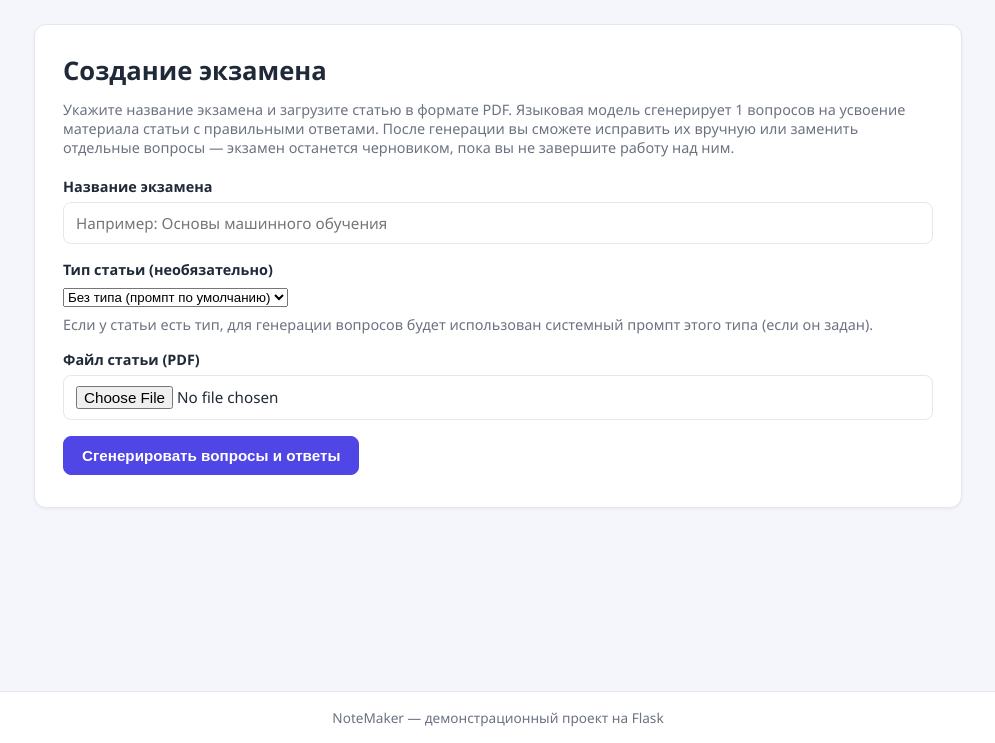
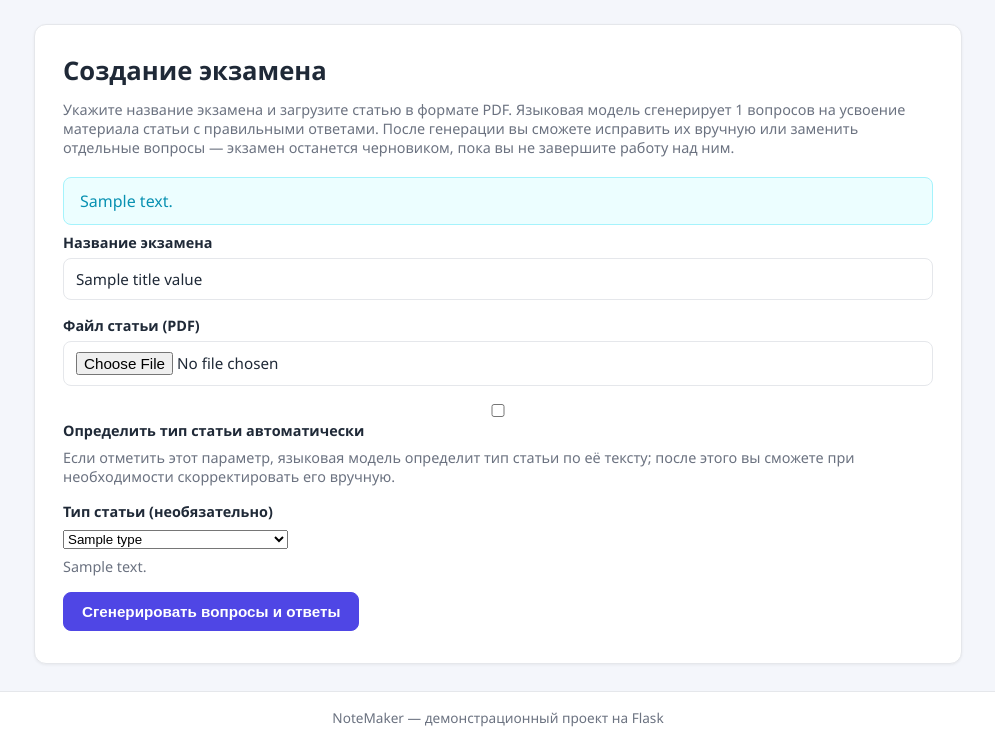
Before and after one commit to alexitkes/notemaker, a Flask app: template templates/exam_create.html in a window 1280 px wide. Shown: the part 57-800 px from the top of the page, without its empty margins (142-1137 px from the left). Run offline with Flask 3, Linux system fonts and the light colour scheme; tables that the repository leaves empty hold one stand-in row (values such as "Sample post"); the template is opened without the code that fills it: values that come from a table or form of the project are taken from there, most other values are stand-ins (such as "Sample title", 1, 10 or a date in 2020); parts of the project's set-up code (start-up, migrations or seed data) failed here and were passed over.

Commit message:
При загрузке в систему новой статьи можно автоопределять ее тип

```diff
--- a/app.py
+++ b/app.py
@@ -37,6 +37,7 @@ from llm_service import (
     EXAM_QUESTION_COUNT,
     LLMConfigError,
     LLMRequestError,
+    detect_article_type,
     generate_exam_questions,
     grade_exam_answers,
     summarize_article,
@@ -197,6 +198,48 @@ def _get_article_types():
     return ArticleType.query.order_by(ArticleType.name).all()
 
 
+def _detect_article_type_by_llm(article_text: str) -> tuple[ArticleType | None, str]:
+    """Автоматически определяет тип статьи с помощью языковой модели.
+
+    Статья передаётся в модель вместе со списком названий и описаний
+    предусмотренных типов; модель отвечает названием наиболее подходящего
+    типа или пустым значением (тогда тип не присваивается).
+
+    Возвращает (тип_или_None, сообщение_для_пользователя).
+    При ошибке обращения к модели выбрасывает LLMConfigError/LLMRequestError.
+    """
+    article_types = _get_article_types()
+    if not article_types:
+        return None, (
+            "Автоопределение типа недоступно: в системе ещё не создано "
+            "ни одного типа статей."
+        )
+
+    detected_name = detect_article_type(
+        article_text,
+        [(item.name, item.description) for item in article_types],
+    )
+
+    if not detected_name:
+        return None, (
+            "Модель не отнесла статью ни к одному из типов — тип не "
+            "присвоен. При необходимости выберите тип вручную."
+        )
+
+    for item in article_types:
+        if item.name == detected_name:
+            return item, (
+                f"Модель определила тип статьи: «{item.name}». "
+                "При необходимости скорректируйте его вручную."
+            )
+
+    # Ответ модели не совпал ни с одним названием типа
+    return None, (
+        "Модель не смогла однозначно определить тип статьи — тип не "
+        "присвоен. При необходимости выберите тип вручную."
+    )
+
+
 # --- Экзамены по статьям -----------------------------------------------------
 
 
@@ -264,38 +307,80 @@ def exam_create():
         )
         return redirect(url_for("exams"))
 
+    article_text = ""
+    article_type = None
+    detection_message = None
+
     if request.method == "POST":
         title = request.form.get("title", "").strip()
         uploaded = request.files.get("article")
+        # Текст статьи, перенесённый из предыдущего шага формы: после
+        # автоопределения типа повторно загружать файл не требуется
+        hidden_text = request.form.get("article_text", "").strip()
+        # Признак того, что автоопределение типа уже выполнено
+        auto_detected = request.form.get("auto_detected") == "1"
         errors = []
 
         if not title:
             errors.append("Укажите название экзамена.")
-        if uploaded is None or not uploaded.filename:
+
+        if uploaded is not None and uploaded.filename:
+            if not uploaded.filename.lower().endswith(".pdf"):
+                errors.append("Допускаются только файлы в формате PDF.")
+            else:
+                raw = uploaded.read()
+                if not raw:
+                    errors.append("Файл пустой.")
+                else:
+                    try:
+                        article_text = extract_pdf_text(raw)
+                    except Exception as exc:
+                        errors.append(
+                            f"Не удалось извлечь текст из PDF: {exc}"
+                        )
+                # Загружен новый файл — автоопределение выполняем заново
+                auto_detected = False
+        elif hidden_text:
+            article_text = hidden_text
+        else:
             errors.append("Выберите PDF-файл со статьёй.")
-        elif not uploaded.filename.lower().endswith(".pdf"):
-            errors.append("Допускаются только файлы в формате PDF.")
+
+        if not errors and not article_text.strip():
+            errors.append(
+                "Не удалось извлечь текст из PDF. Возможно, "
+                "это скан-копия без текстового слоя."
+            )
 
         # Тип статьи необязателен: определяет переопределённые промпты
         article_type, type_error = _parse_article_type_from_form()
         if type_error:
             errors.append(type_error)
 
-        article_text = ""
-        if not errors:
-            raw = uploaded.read()
-            if not raw:
-                errors.append("Файл пустой.")
+        if not errors and request.form.get("detect_type") and not auto_detected:
+            # Пользователь запросил автоопределение типа статьи:
+            # определяем тип моделью и снова показываем форму, давая
+            # возможность при необходимости скорректировать тип вручную.
+            # Вопросы на этом шаге не генерируются.
+            try:
+                article_type, detection_message = (
+                    _detect_article_type_by_llm(article_text)
+                )
+            except LLMConfigError as exc:
+                errors.append(str(exc))
+            except LLMRequestError as exc:
+                errors.append(f"Ошибка обращения к языковой модели: {exc}")
+            except Exception as exc:
+                errors.append(f"Ошибка при обращении к языковой модели: {exc}")
             else:
-                try:
-                    article_text = extract_pdf_text(raw)
-                except Exception as exc:
-                    errors.append(f"Не удалось извлечь текст из PDF: {exc}")
-
-            if not errors and not article_text.strip():
-                errors.append(
-                    "Не удалось извлечь текст из PDF. Возможно, "
-                    "это скан-копия без текстового слоя."
+                return render_template(
+                    "exam_create.html",
+                    question_count=EXAM_QUESTION_COUNT,
+                    article_types=_get_article_types(),
+                    title_value=title,
+                    article_text_hidden=article_text,
+                    auto_detected=True,
+                    detection_message=detection_message,
+                    selected_type=article_type,
                 )
 
         pairs = []
@@ -346,6 +431,13 @@ def exam_create():
         "exam_create.html",
         question_count=EXAM_QUESTION_COUNT,
         article_types=_get_article_types(),
+        title_value=(
+            request.form.get("title", "") if request.method == "POST" else ""
+        ),
+        article_text_hidden=article_text,
+        auto_detected=False,
+        detection_message=detection_message,
+        selected_type=article_type,
     )
 
 
@@ -803,18 +895,20 @@ def summary():
     result = None
     truncated = False
     article_type = None
+    article_text = ""
+    detection_message = None
 
     if request.method == "POST":
         uploaded = request.files.get("article")
-        if uploaded is None or not uploaded.filename:
-            error = "Выберите PDF-файл со статьёй."
-        elif not uploaded.filename.lower().endswith(".pdf"):
-            error = "Допускаются только файлы в формате PDF."
-        else:
-            # Тип статьи необязателен: определяет промпт краткого содержания
-            article_type, type_error = _parse_article_type_from_form()
-            if type_error:
-                error = type_error
+        # Текст статьи, перенесённый из предыдущего шага формы: после
+        # автоопределения типа повторно загружать файл не требуется
+        hidden_text = request.form.get("article_text", "").strip()
+        # Признак того, что автоопределение типа уже выполнено
+        auto_detected = request.form.get("auto_detected") == "1"
+
+        if uploaded is not None and uploaded.filename:
+            if not uploaded.filename.lower().endswith(".pdf"):
+                error = "Допускаются только файлы в формате PDF."
             else:
                 raw = uploaded.read()
                 if not raw:
@@ -825,28 +919,79 @@ def summary():
                     except Exception as exc:
                         article_text = ""
                         error = f"Не удалось извлечь текст из PDF: {exc}"
+                # Загружен новый файл — автоопределение выполняем заново
+                auto_detected = False
+        elif hidden_text:
+            article_text = hidden_text
+        else:
+            error = "Выберите PDF-файл со статьёй."
 
-                    if not article_text.strip():
-                        error = error or (
-                            "Не удалось извлечь текст из PDF. Возможно, "
-                            "это скан-копия без текстового слоя."
-                        )
-                    else:
-                        try:
-                            result, truncated = summarize_article(
-                                article_text,
-                                # Промпт — из типа статьи, если задан
-                                system_prompt=(
-                                    article_type.summary_prompt
-                                    if article_type else None
-                                ),
-                            )
-                        except LLMConfigError as exc:
-                            error = str(exc)
-                        except LLMRequestError as exc:
-                            error = f"Ошибка обращения к языковой модели: {exc}"
-                        except Exception as exc:
-                            error = f"Ошибка при обращении к языковой модели: {exc}"
+        if not error and not article_text.strip():
+            error = (
+                "Не удалось извлечь текст из PDF. Возможно, "
+                "это скан-копия без текстового слоя."
+            )
+
+        # Тип статьи необязателен: определяет промпт краткого содержания
+        if not error:
+            article_type, type_error = _parse_article_type_from_form()
+            if type_error:
+                error = type_error
+
+        if (
+            not error
+            and request.form.get("detect_type")
+            and not auto_detected
+        ):
+            # Пользователь запросил автоопределение типа статьи:
+            # определяем тип моделью и снова показываем форму, давая
+            # возможность при необходимости скорректировать тип вручную.
+            # Краткое содержание на этом шаге не формируется.
+            try:
+                article_type, detection_message = (
+                    _detect_article_type_by_llm(article_text)
+                )
+            except LLMConfigError as exc:
+                error = str(exc)
+            except LLMRequestError as exc:
+                error = f"Ошибка обращения к языковой модели: {exc}"
+            except Exception as exc:
+                error = f"Ошибка при обращении к языковой модели: {exc}"
+            else:
+                return render_template(
+                    "summary.html",
+                    user=user,
+                    error=None,
+                    result=None,
+                    truncated=False,
+                    model_name=LLM_MODEL,
+                    llm_type_label=(
+                        "GigaChat" if LLM_API_TYPE == "gigachat"
+                        else "OpenAI-совместимый API"
+                    ),
+                    article_types=_get_article_types(),
+                    selected_type=article_type,
+                    article_text_hidden=article_text,
+                    auto_detected=True,
+                    detection_message=detection_message,
+                )
+
+        if not error:
+            try:
+                result, truncated = summarize_article(
+                    article_text,
+                    # Промпт — из типа статьи, если задан
+                    system_prompt=(
+                        article_type.summary_prompt
+                        if article_type else None
+                    ),
+                )
+            except LLMConfigError as exc:
+                error = str(exc)
+            except LLMRequestError as exc:
+                error = f"Ошибка обращения к языковой модели: {exc}"
+            except Exception as exc:
+                error = f"Ошибка при обращении к языковой модели: {exc}"
 
     return render_template(
         "summary.html",
@@ -860,6 +1005,9 @@ def summary():
         ),
         article_types=_get_article_types(),
         selected_type=article_type,
+        article_text_hidden=article_text if request.method == "POST" else "",
+        auto_detected=False,
+        detection_message=detection_message,
     )
 
 
--- a/config.py
+++ b/config.py
@@ -135,6 +135,10 @@ MAX_LLM_INPUT_CHARS = _env_int("MAX_LLM_INPUT_CHARS", "75000")
 # «творчества» и строгий соблюдаемый формат вывода.
 TEMPERATURE_GRADING = 0.1
 
+# Определение типа статьи — задача классификации с строгим форматом
+# ответа (название типа или пустая строка), нужна минимальная температура.
+TEMPERATURE_TYPE_DETECTION = 0.1
+
 # Составление краткого содержания — по связному тексту допустима
 # умеренная вариативность формулировок.
 TEMPERATURE_SUMMARY = 0.3
--- a/templates/exam_create.html
+++ b/templates/exam_create.html
@@ -13,18 +13,49 @@
     </p>
 
     <form method="POST" enctype="multipart/form-data" class="upload-form">
+        {% if article_text_hidden %}
+            {# Текст статьи уже извлечён на предыдущем шаге — повторная загрузка файла не требуется #}
+            <input type="hidden" name="article_text" value="{{ article_text_hidden }}">
+        {% endif %}
+        {% if auto_detected %}
+            <input type="hidden" name="auto_detected" value="1">
+        {% endif %}
+        {% if detection_message %}
+            <div class="flash flash-info">{{ detection_message }}</div>
+        {% endif %}
         <div class="form-group">
             <label for="title">Название экзамена</label>
             <input type="text" id="title" name="title"
                    placeholder="Например: Основы машинного обучения"
-                   maxlength="200" required>
+                   maxlength="200" value="{{ title_value }}" required>
+        </div>
+        <div class="form-group">
+            <label for="article">Файл статьи (PDF)</label>
+            <input type="file" id="article" name="article"
+                   accept=".pdf,application/pdf" {% if not article_text_hidden %}required{% endif %}>
+            {% if article_text_hidden %}
+                <p class="muted">Текст статьи уже загружен. Загрузите новый файл, только если хотите заменить статью.</p>
+            {% endif %}
+        </div>
+        <div class="form-group">
+            <label>
+                <input type="checkbox" id="detect_type" name="detect_type"
+                       {% if auto_detected %}checked{% endif %}>
+                Определить тип статьи автоматически
+            </label>
+            <p class="muted">
+                Если отметить этот параметр, языковая модель определит тип
+                статьи по её тексту; после этого вы сможете при необходимости
+                скорректировать его вручную.
+            </p>
         </div>
         <div class="form-group">
             <label for="article_type">Тип статьи (необязательно)</label>
             <select id="article_type" name="article_type">
                 <option value="">Без типа (промпт по умолчанию)</option>
                 {% for type in article_types %}
-                    <option value="{{ type.id }}" title="{{ type.description }}">
+                    <option value="{{ type.id }}" title="{{ type.description }}"
+                            {% if selected_type and selected_type.id == type.id %}selected{% endif %}>
                         {{ type.name }}
                     </option>
                 {% endfor %}
@@ -33,11 +64,6 @@
                 Если у статьи есть тип, для генерации вопросов будет
                 использован системный промпт этого типа (если он задан).
             </p>
-        </div>
-        <div class="form-group">
-            <label for="article">Файл статьи (PDF)</label>
-            <input type="file" id="article" name="article"
-                   accept=".pdf,application/pdf" required>
         </div>
         <button type="submit" class="btn btn-primary">
             Сгенерировать вопросы и ответы
```
Also changed, not shown: llm_service.py (+69 -0 lines), templates/summary.html (+30 -5 lines), README.md.
